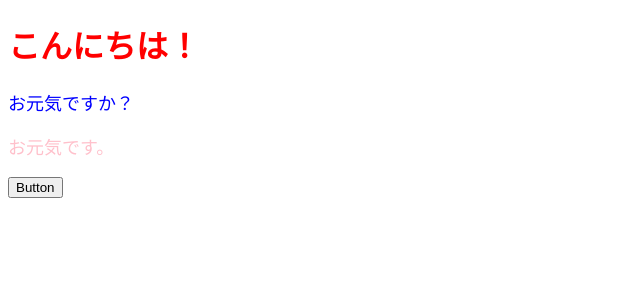
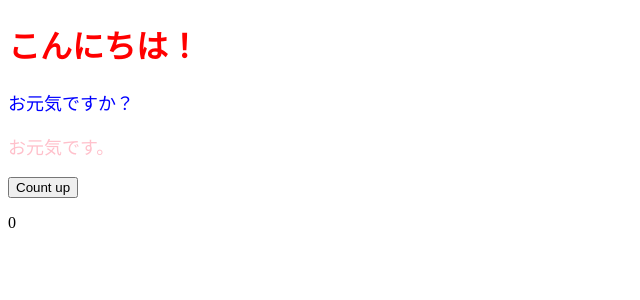
Before and after one commit to nobitanha/React, a React (Create React App) app: page / in a window 1280 px wide. Shown: the top 300 px of the page, without its empty margins (0-640 px from the left). Built offline with nearby package versions, Linux system fonts and the light colour scheme.

Commit message:
Props and State demo

```diff
--- a/src/App.js
+++ b/src/App.js
@@ -1,16 +1,19 @@
-import React from "react";
+import React, { useState } from "react";
 import ColorfulMessage from "./components/ColorfulMessage";
 
 const App = () => {
-  const onClickButton = () => alert();
-
+  const onClickButton = () => {
+    setNum1(num + 1);
+  };
+  const [num, setNum1] = useState(0);
   return (
     <React.Fragment>
       <h1 style={{ color: "red" }}>こんにちは！ </h1>
       <ColorfulMessage color="blue">お元気ですか？</ColorfulMessage>
       <ColorfulMessage color="pink" message="お元気です。" />
 
-      <button onClick={onClickButton}>Button</button>
+      <button onClick={onClickButton}>Count up</button>
+      <p> {num} </p>
     </React.Fragment>
   );
 };
```
